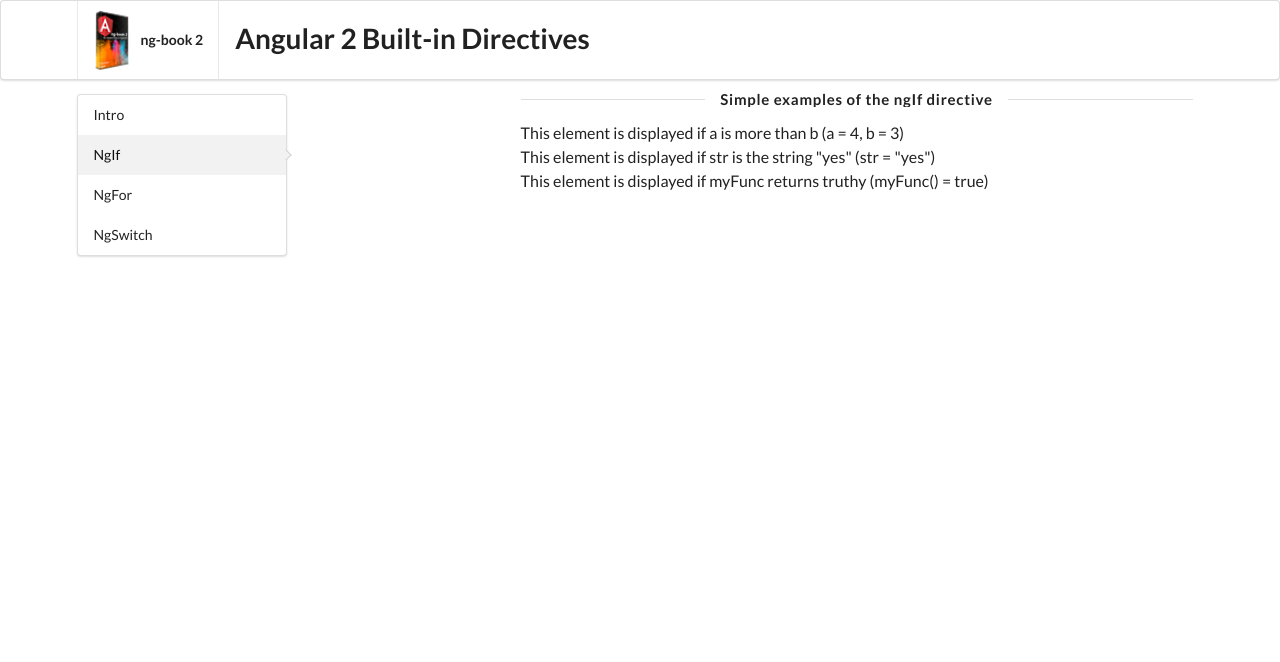
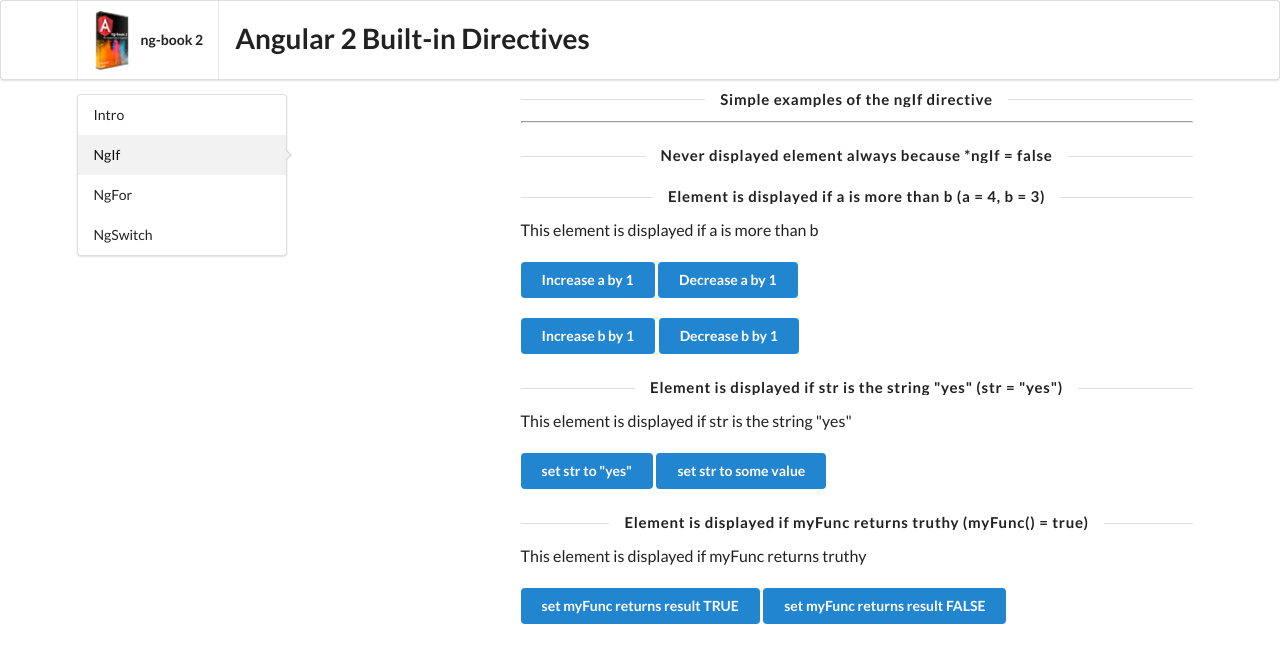
Before and after one commit to st411ar/angular-built-in-directives, an Angular app: page /ng_if in a window 1280 px wide. Shown: the top 662 px of the page. Built offline with nearby package versions, Linux system fonts and the light colour scheme.

Commit message:
improved ng-if-example component examples

```diff
--- a/src/app/ng-if-example/ng-if-example.component.html
+++ b/src/app/ng-if-example/ng-if-example.component.html
@@ -1,7 +1,57 @@
 <h4 class="ui horizontal divider header">
 	Simple examples of the ngIf directive
 </h4>
+
+<hr/>
+
+<h4 class="ui horizontal divider header">
+	Never displayed element always because *ngIf = false
+</h4>
 <div *ngIf="false">This element is never displayed</div>
-<div *ngIf="a > b">This element is displayed if a is more than b (a = {{a}}, b = {{b}})</div>
-<div *ngIf="str === 'yes'">This element is displayed if str is the string "yes" (str = "{{str}}")</div>
-<div *ngIf="myFunc()">This element is displayed if myFunc returns truthy (myFunc() = {{myFunc()}})</div>
+
+<h4 class="ui horizontal divider header">
+	Element is displayed if a is more than b (a = {{a}}, b = {{b}})
+</h4>
+<div *ngIf="a > b">This element is displayed if a is more than b</div>
+<div style="margin-top: 20px;">
+	<button class="ui primary button" (click)="increaseA()">
+		Increase a by 1
+	</button>
+	<button class="ui primary button" (click)="decreaseA()">
+		Decrease a by 1
+	</button>
+</div>
+<div style="margin-top: 20px;">
+	<button class="ui primary button" (click)="increaseB()">
+		Increase b by 1
+	</button>
+	<button class="ui primary button" (click)="decreaseB()">
+		Decrease b by 1
+	</button>
+</div>
+
+<h4 class="ui horizontal divider header">
+	Element is displayed if str is the string "yes" (str = "{{str}}")
+</h4>
+<div *ngIf="str === 'yes'">This element is displayed if str is the string "yes"</div>
+<div style="margin-top: 20px;">
+	<button class="ui primary button" (click)="setStrYes()">
+		set str to "yes"
+	</button>
+	<button class="ui primary button" (click)="setStrSomeValue()">
+		set str to some value
+	</button>
+</div>
+
+<h4 class="ui horizontal divider header">
+	Element is displayed if myFunc returns truthy (myFunc() = {{myFunc()}})
+</h4>
+<div *ngIf="myFunc()">This element is displayed if myFunc returns truthy</div>
+<div style="margin-top: 20px;">
+	<button class="ui primary button" (click)="setMyFuncResultTrue()">
+		set myFunc returns result TRUE
+	</button>
+	<button class="ui primary button" (click)="setMyFuncResultFalse()">
+		set myFunc returns result FALSE
+	</button>
+</div>
--- a/src/app/ng-if-example/ng-if-example.component.ts
+++ b/src/app/ng-if-example/ng-if-example.component.ts
@@ -8,12 +8,48 @@ export class NgIfExampleComponent implements OnInit {
 	a: number = 4;
 	b: number = 3;
 	str: string = `yes`;
+	myFuncResult: boolean = true;
 
 	constructor() {}
 
 	ngOnInit() {}
 
+
+	increaseA(): void {
+		this.a++;
+	}
+
+	decreaseA(): void {
+		this.a--;
+	}
+
+	increaseB(): void {
+		this.b++;
+	}
+
+	decreaseB(): void {
+		this.b--;
+	}
+
+
+	setStrYes(): void {
+		this.str = `yes`;
+	}
+
+	setStrSomeValue(): void {
+		this.str = `some value`;
+	}
+
+
 	myFunc(): boolean {
-		return true;
+		return this.myFuncResult;
+	}
+
+	setMyFuncResultTrue(): void {
+		this.myFuncResult = true;
+	}
+
+	setMyFuncResultFalse(): void {
+		this.myFuncResult = false;
 	}
 }
```
